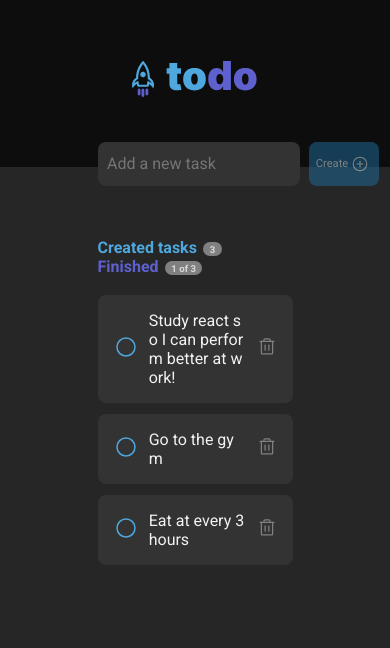
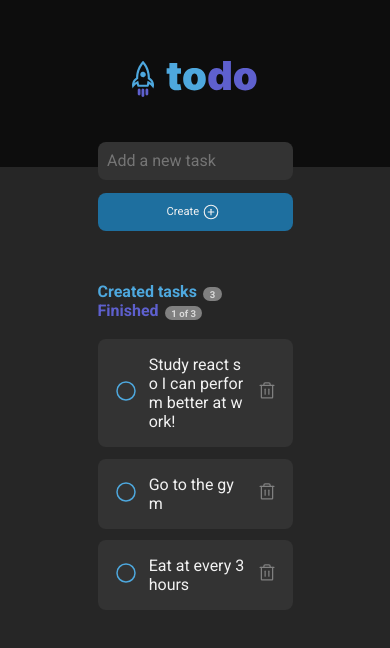
Before and after one commit to vivianequeiroz/todo-challenge, a React (Vite) app: page / in a window 390 px wide. Shown: the top 648 px of the page. Built offline with nearby package versions, Linux system fonts and the light colour scheme.

Commit message:
feat: improve input  and create button responsiveness

```diff
--- a/src/components/TaskInput.module.css
+++ b/src/components/TaskInput.module.css
@@ -1,4 +1,4 @@
-.taskWrapper {
+.taskInputWrapper {
   display: flex;
   justify-content: space-between;
   margin-top: -2rem;
@@ -10,7 +10,7 @@
 }
 
 .taskInput {
-  width: 48rem;
+  width: 85%;
   background-color: var(--gray-400);
   border: none;
   border-radius: 8px;
@@ -48,3 +48,19 @@
   opacity: 0.5;
   cursor: not-allowed;
 }
+
+
+@media (max-width:768px) {
+  .taskInputWrapper {
+    flex-direction: column;
+    gap: 1rem;
+  }
+
+  .taskInput,.taskButton {
+    width: 100%;
+  }
+
+  .taskButton {
+    height: 3rem;
+  }
+}
--- a/src/components/TaskInput.tsx
+++ b/src/components/TaskInput.tsx
@@ -81,7 +81,7 @@ export function TaskInput() {
   return (
     <div>
       <form onSubmit={handleNewTaskCreate}>
-        <div className={styles.taskWrapper}>
+        <div className={styles.taskInputWrapper}>
           <input
             value={newInputTask}
             onChange={handleNewTaskChange}
```
